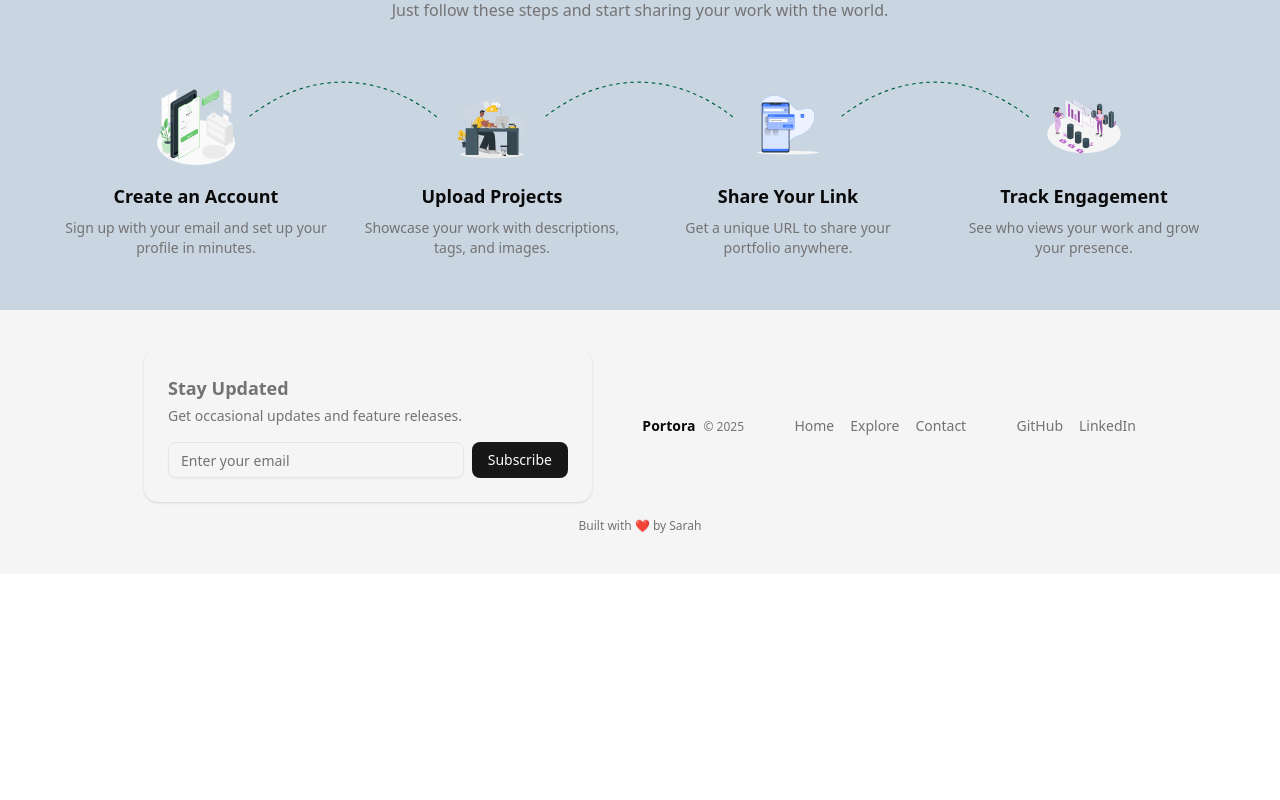
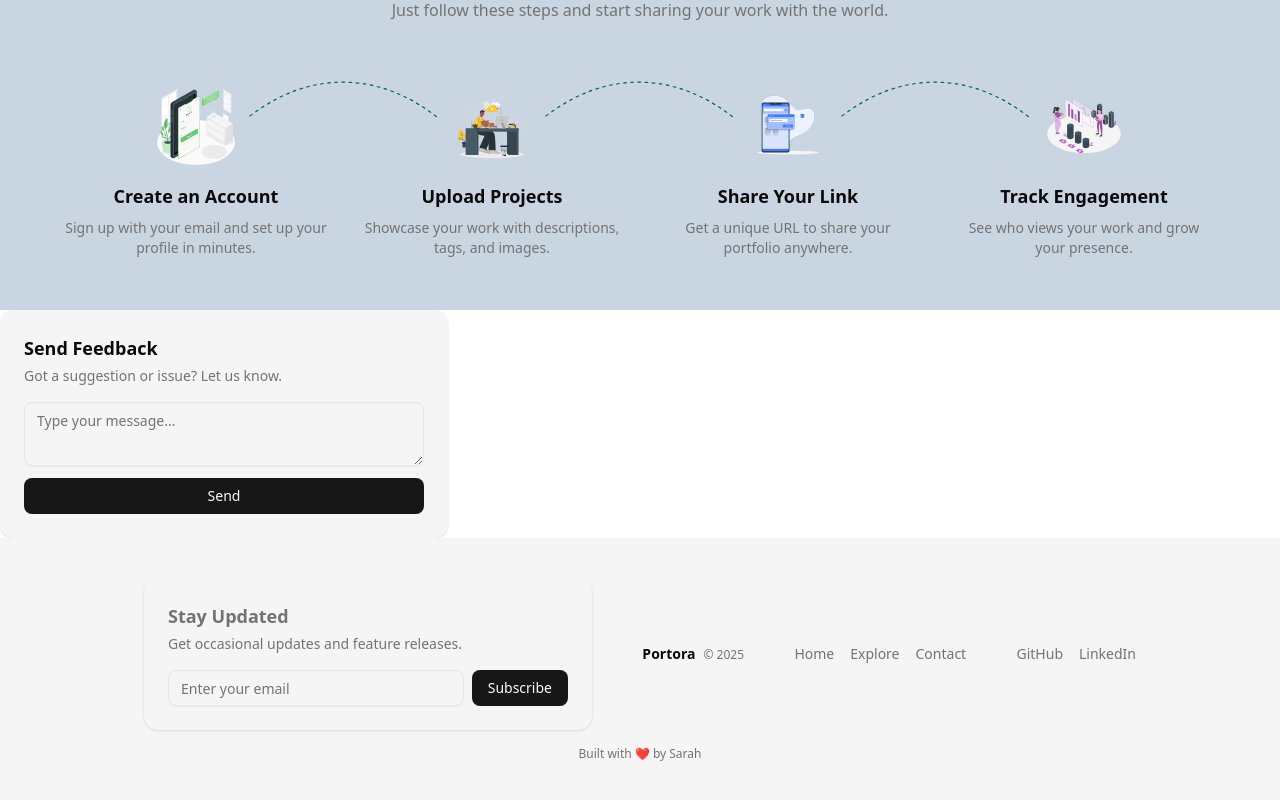
Before and after one commit to 4ssh1/portora, a React (Vite) app: page / in a window 1280 px wide. Shown: the part 1082-1882 px from the top of the page. Before the commit the page ends 1656 px from the top, so only its background shows below. Built offline with nearby package versions, Linux system fonts and the light colour scheme.

Commit message:
added sample section to landing page

```diff
--- a/src/pages/LandingPage.tsx
+++ b/src/pages/LandingPage.tsx
@@ -4,6 +4,7 @@ import Marquee from '@/components/Landing/Marquee'
 import Features from '@/components/Landing/Features'
 import HowItWorks from '@/components/Landing/HowItWorks'
 import Footer  from '@/components/Footer'
+import Sample from '@/components/Landing/Sample'
 
 function LandingPage() {
   return (
@@ -13,6 +14,7 @@ function LandingPage() {
       <Marquee />
       <Features />
       <HowItWorks />
+      <Sample />
       <Footer />
     </div>
   )
```
